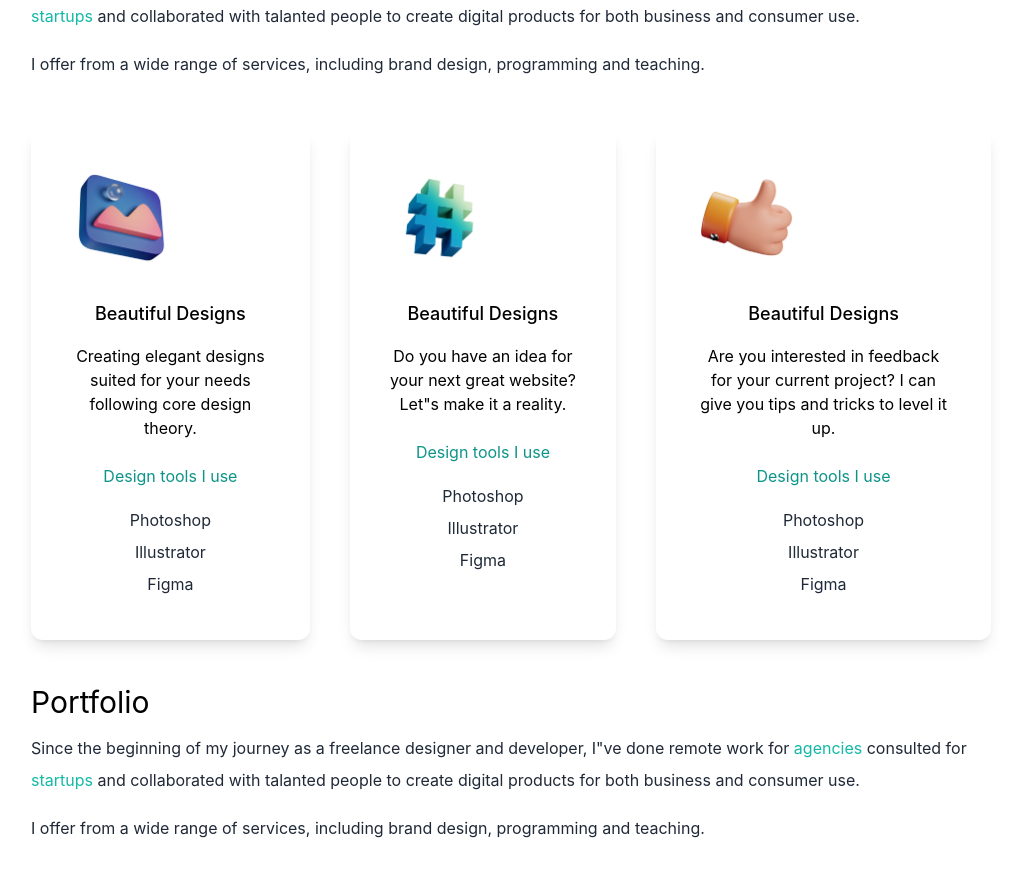
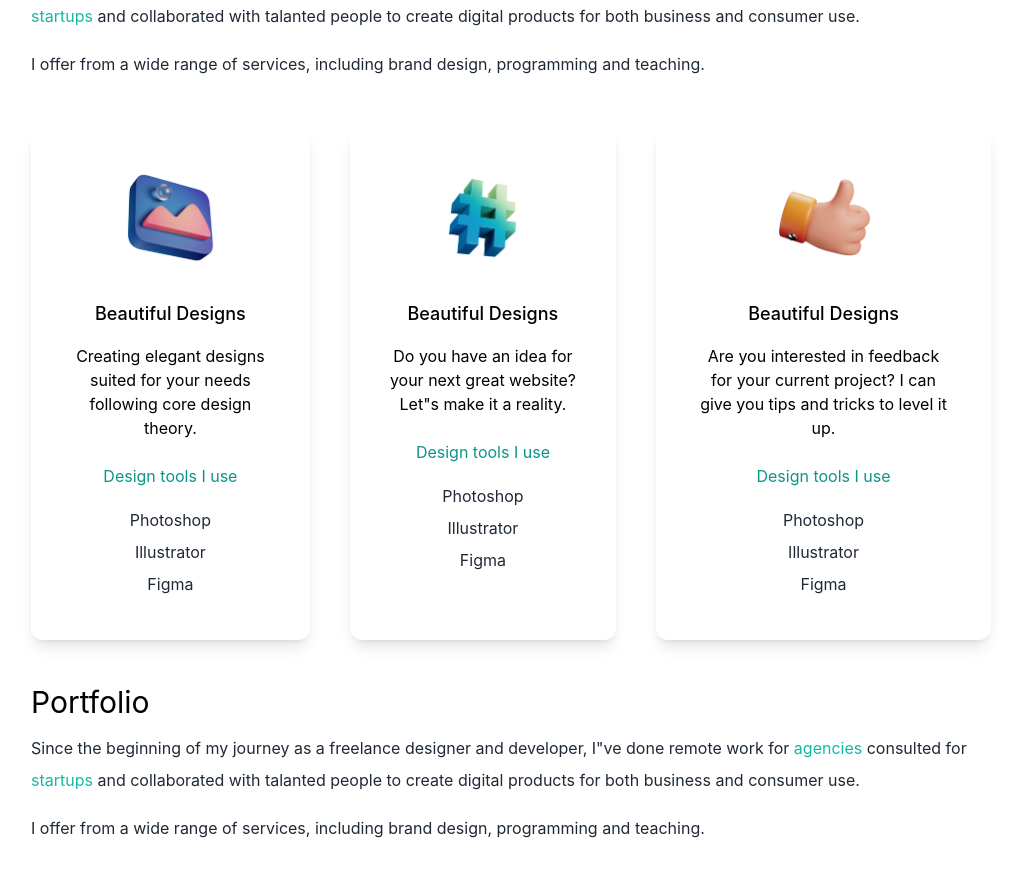
Before and after one commit to jeziel-almeida/Portfolio-Next, a Next.js app: page / in a window 1280 px wide. Shown: the part 1160-2050 px from the top of the page, without its empty margins (129-1149 px from the left). Built offline with nearby package versions, Linux system fonts and the light colour scheme.

Commit message:
images centered

```diff
--- a/pages/index.js
+++ b/pages/index.js
@@ -89,8 +89,10 @@ export default function Home() {
           </div>
 
           <div className="lg:flex gap-10">
-            <div className="text-center shadow-lg p-10 rounded-xl my-10 dark:bg-white">
-              <Image src={design} width={100} height={100} alt="design"/>
+            <div className="text-center flex flex-col items-center shadow-lg p-10 rounded-xl my-10 dark:bg-white">
+
+              <Image src={design} width={100} height={100} alt="design" />
+
               <h3 className="text-lg font-medium pt-8 pb-2">Beautiful Designs</h3>
               <p className="py-2">
                 Creating elegant designs suited for your needs following core design theory.
@@ -101,7 +103,7 @@ export default function Home() {
               <p className="text-gray-800 py-1">Figma</p>
             </div>
 
-            <div className="text-center shadow-lg p-10 rounded-xl my-10 dark:bg-white">
+            <div className="text-center flex flex-col items-center shadow-lg p-10 rounded-xl my-10 dark:bg-white">
               <Image src={code} width={100} height={100} alt="code" />
               <h3 className="text-lg font-medium pt-8 pb-2">Beautiful Designs</h3>
               <p className="py-2">
@@ -113,7 +115,7 @@ export default function Home() {
               <p className="text-gray-800 py-1">Figma</p>
             </div>
 
-            <div className="text-center shadow-lg p-10 rounded-xl my-10 dark:bg-white">
+            <div className="text-center flex flex-col items-center shadow-lg p-10 rounded-xl my-10 dark:bg-white">
               <Image src={consulting} width={100} height={100} alt="consulting" />
               <h3 className="text-lg font-medium pt-8 pb-2">Beautiful Designs</h3>
               <p className="py-2">
```
Also changed, not shown: 1 other file (tests, documents, lock files or other folders).
